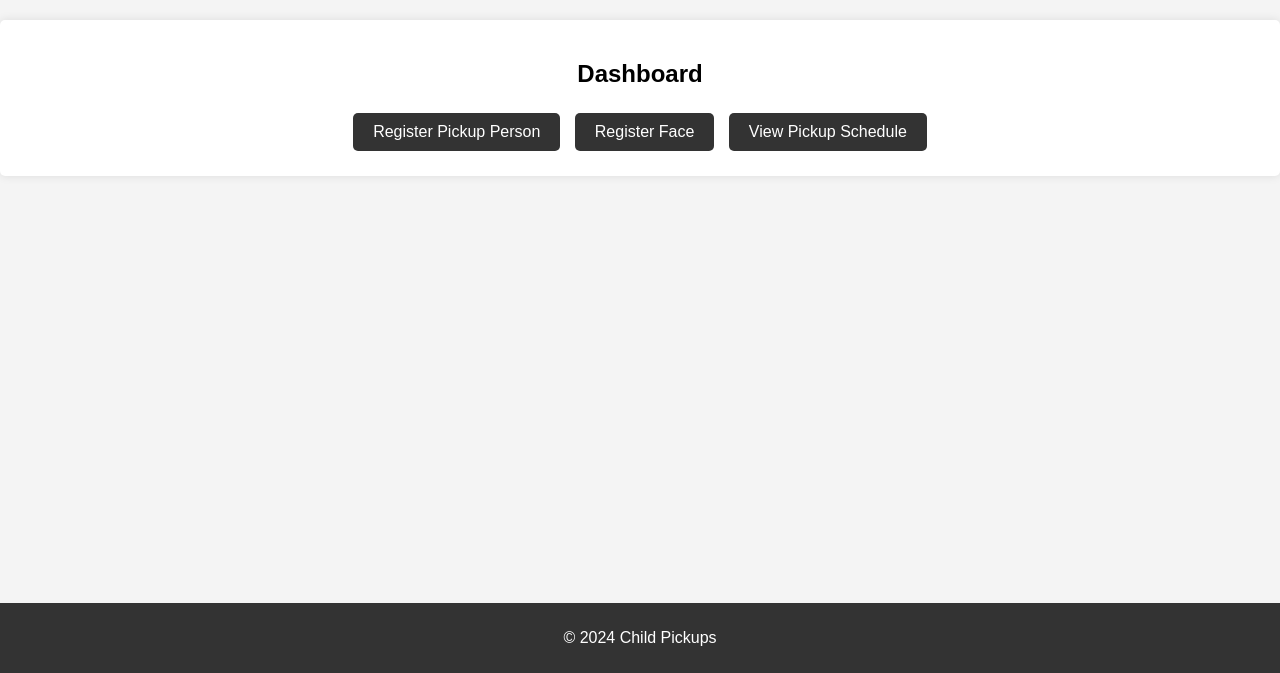
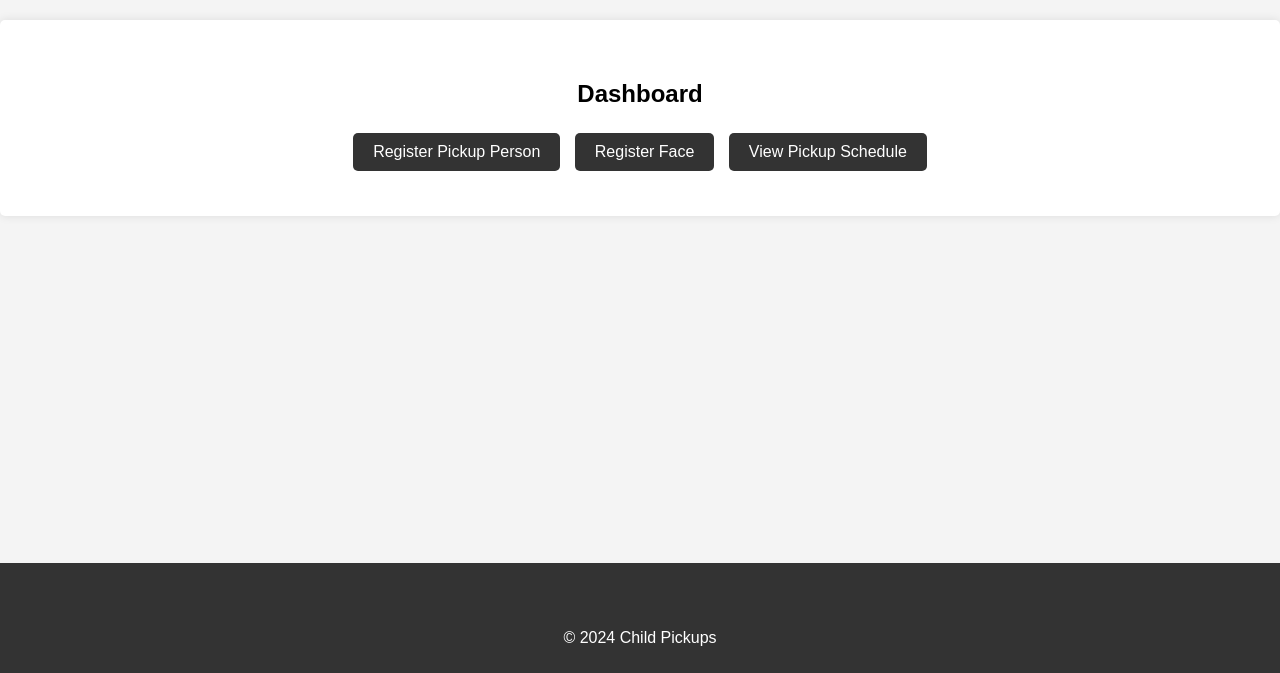
Before and after one commit to Ronnieups/Final_year_project24-27, a Django app: page / in a window 1280 px wide. Shown: the part 127-800 px from the top of the page. Run offline with Django 4.2, Linux system fonts and the light colour scheme.

Commit message:
modified base.html

```diff
--- a/face_recognition/templates/base.html
+++ b/face_recognition/templates/base.html
@@ -22,12 +22,16 @@
     </header>
 
     <main>
-        {% block content %}
-        {% endblock %}
+        <div class="container">
+            {% block content %}
+            {% endblock %}
+        </div>
     </main>
 
     <footer>
-        <p>&copy; 2024 Child Pickups</p>
+        <div class="container"></div>
+            <p>&copy; 2024 Child Pickups</p>
+        </div>
     </footer>
 </body>
 </html>
```
